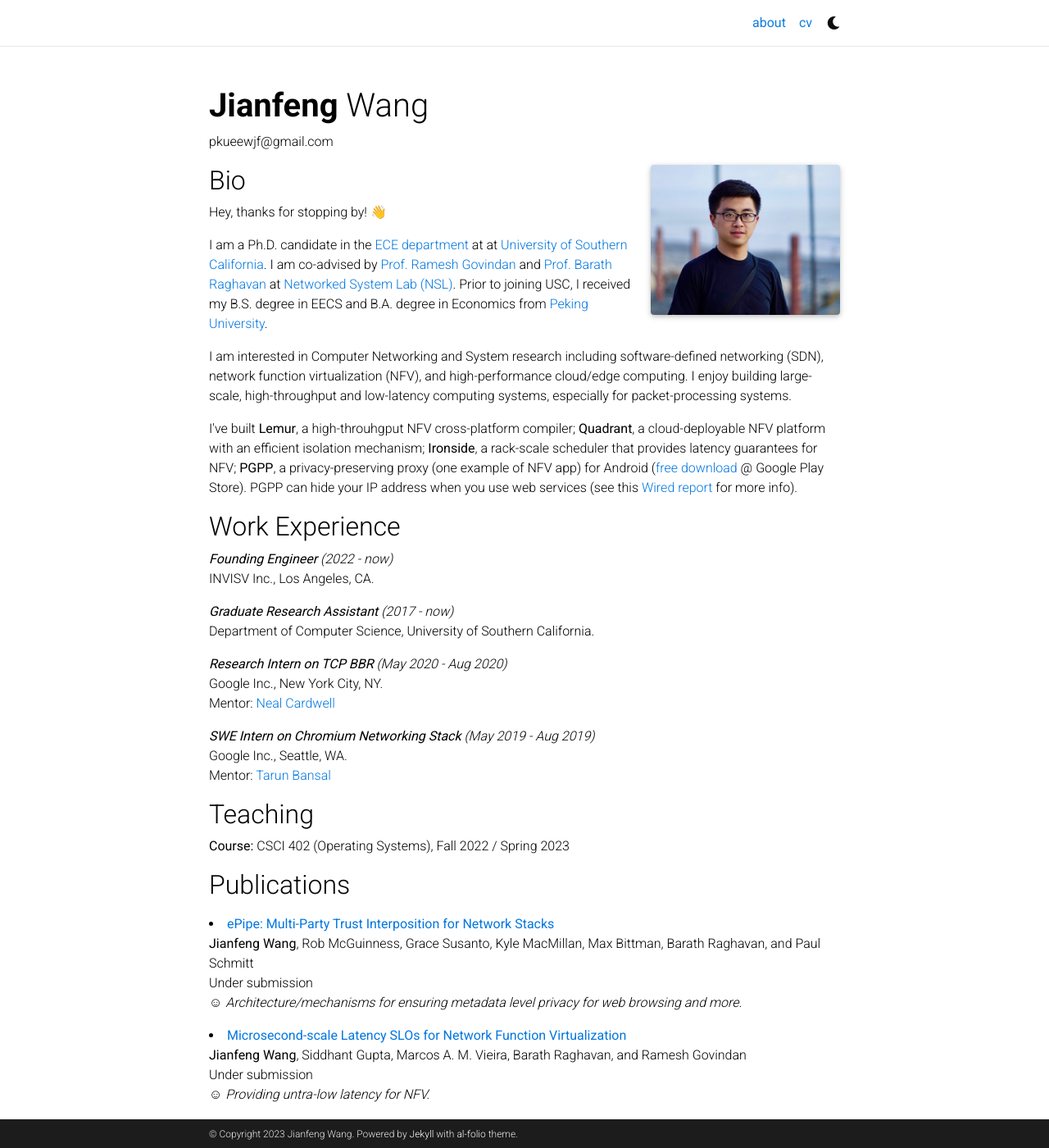
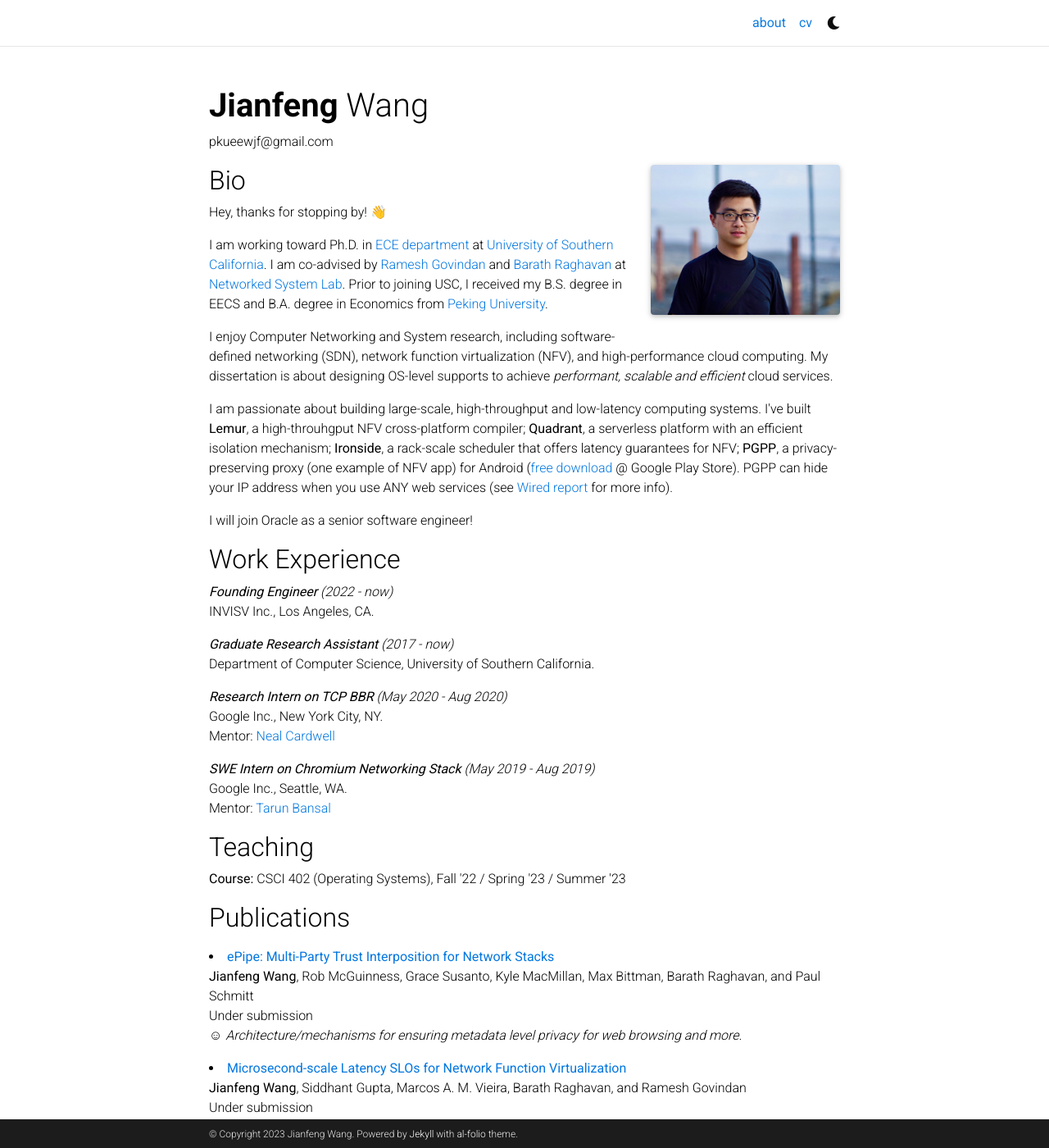
Before and after one commit to jianfenw/jianfenw.github.io, a Jekyll site: the page built from _pages/about.md, in a window 1280 px wide and 1400 px high. Shown: the whole window at 82% size. Built offline with Jekyll 4.4.1, drawn with Linux system fonts in a browser that asks for light colours; full-size pictures stand in for the smaller copies a plugin makes; comment, search, counter and statistics services are not loaded; a style sheet for code colours, icons or effects is not loaded; some of the changed text lies outside the part shown.

Commit message:
update atc paper

```diff
--- a/_pages/about.md
+++ b/_pages/about.md
@@ -18,12 +18,14 @@ social: false  # includes social icons at the bottom of the page
 ## Bio
 <p>Hey, thanks for stopping by! 👋</p>
 
-<p>I am a Ph.D. candidate in the <a href="https://minghsiehee.usc.edu/">ECE department</a> at at <a href="http://www.usc.edu">University of Southern California</a>. I am co-advised by  <a href="https://govindan.usc.edu/">Prof. Ramesh Govindan</a> and <a href="https://raghavan.usc.edu/">Prof. Barath Raghavan</a> at <a href="https://nsl.usc.edu/">Networked System Lab (NSL)</a>.
+<p>I am working toward Ph.D. in <a href="https://minghsiehee.usc.edu/">ECE department</a> at <a href="http://www.usc.edu">University of Southern California</a>. I am co-advised by  <a href="https://govindan.usc.edu/">Ramesh Govindan</a> and <a href="https://raghavan.usc.edu/">Barath Raghavan</a> at <a href="https://nsl.usc.edu/">Networked System Lab</a>.
 Prior to joining USC, I received my B.S. degree in EECS and B.A. degree in Economics from <a href="http://english.pku.edu.cn/">Peking University</a>.</p>
 
-<p>I am interested in Computer Networking and System research including software-defined networking (SDN), network function virtualization (NFV), and high-performance cloud/edge computing. I enjoy building large-scale, high-throughput and low-latency computing systems, especially for packet-processing systems.</p>
+<p>I enjoy Computer Networking and System research, including software-defined networking (SDN), network function virtualization (NFV), and high-performance cloud computing. My dissertation is about designing OS-level supports to achieve <i>performant, scalable and efficient</i> cloud services.</p>
 
-<p>I've built <b>Lemur</b>, a high-throuhgput NFV cross-platform compiler; <b>Quadrant</b>, a cloud-deployable NFV platform with an efficient isolation mechanism; <b>Ironside</b>, a rack-scale scheduler that provides latency guarantees for NFV; <b>PGPP</b>, a privacy-preserving proxy (one example of NFV app) for Android (<a href="https://play.google.com/store/apps/details?id=com.invisv.pgpp&hl=en_US&gl=US&pli=1">free download</a> @ Google Play Store). PGPP can hide your IP address when you use web services (see this <a href="https://www.wired.com/story/pretty-good-phone-privacy-android/">Wired report</a> for more info).</p>
+<p>I am passionate about building large-scale, high-throughput and low-latency computing systems. I've built <b>Lemur</b>, a high-throuhgput NFV cross-platform compiler; <b>Quadrant</b>, a serverless platform with an efficient isolation mechanism; <b>Ironside</b>, a rack-scale scheduler that offers latency guarantees for NFV; <b>PGPP</b>, a privacy-preserving proxy (one example of NFV app) for Android (<a href="https://play.google.com/store/apps/details?id=com.invisv.pgpp&hl=en_US&gl=US&pli=1">free download</a> @ Google Play Store). PGPP can hide your IP address when you use ANY web services (see <a href="https://www.wired.com/story/pretty-good-phone-privacy-android/">Wired report</a> for more info).</p>
+
+<p>I will join Oracle as a senior software engineer!</p>
 
 <!-- Write your biography here. Tell the world about yourself. Link to your favorite [subreddit](http://reddit.com). You can put a picture in, too. The code is already in, just name your picture `prof_pic.jpg` and put it in the `img/` folder. -->
 
@@ -55,7 +57,7 @@ Mentor: <a href="https://www.linkedin.com/in/tbansal-0998216">Tarun Bansal</a><b
 ## Teaching
 
 <p>
-<b>Course:</b> CSCI 402 (Operating Systems), Fall 2022 / Spring 2023
+<b>Course:</b> CSCI 402 (Operating Systems), Fall '22 / Spring '23 / Summer '23
 </p>
 
 ## Publications
@@ -80,10 +82,10 @@ Under submission<br>
 
 <p>
 <li>
-<a href="/"><b>Detecting Logical Bugs in Database Management Systems with Approximate Query Synthesis</b></a><br/>
+<a href="/"><b>Pinolo: Detecting Logical Bugs in Database Management Systems with Approximate Query Synthesis</b></a><br/>
 Zongyin Hao, Quanfeng Huang, Chengpeng Wang, <b>Jianfeng Wang</b>, Yushan Zhang, Rongxin Wu, and Charles Zhang<br>
-Under submission<br>
-&#9786; <i>Finding critical bugs in widely-used database systems.</i>
+In ATC ’23: Proceedings of the USENIX Annual Technical Conference, 2023<br>
+&#9786; <i>Finding critical bugs in widely-used database management systems.</i>
 </li>
 </p>
 
@@ -113,7 +115,6 @@ In CoNEXT '20: Proceedings of the 16th International Conference on Emerging Netw
 &#9786; <i>Offloading NFV automatically to Smart NICs, OpenFlow and P4 switches to hit NFV SLOs.</i>
 </li>
 </p>
-
 <p></p>
 
 ## Contact
```
